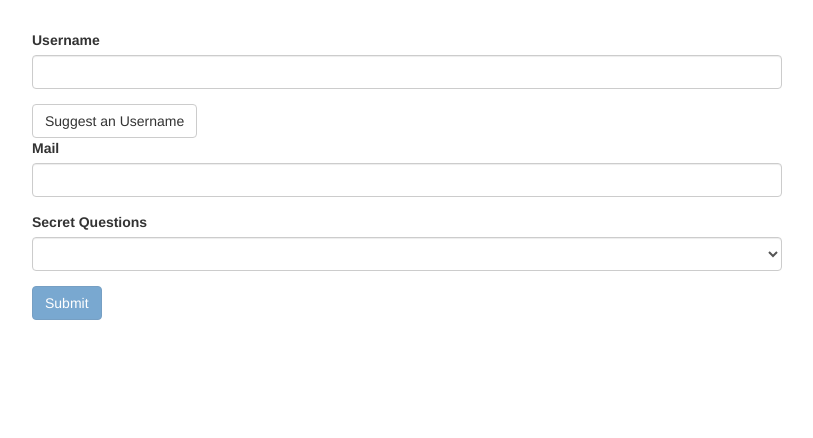
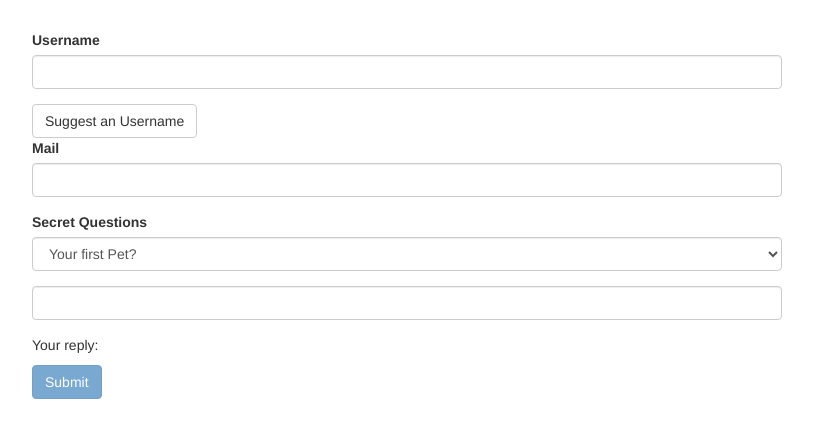
Before and after one commit to BrentGrammer/Angular-forms, an Angular app: page / in a window 1280 px wide. Shown: the top 438 px of the page, without its empty margins (233-1046 px from the left). Built offline with nearby package versions, Linux system fonts and the light colour scheme.

Commit message:
add 1way nad 2way binding to ngModel for default values and immediate access to input values"

```diff
--- a/src/app/app.component.html
+++ b/src/app/app.component.html
@@ -9,7 +9,7 @@
               type="text"
               id="username"
               class="form-control"
-              ngModel
+              [ngModel]=""
               name="username"
             />
           </div>
@@ -22,7 +22,7 @@
               type="email"
               id="email"
               class="form-control"
-              ngModel
+              [ngModel]=""
               name="email"
               required
               email
@@ -35,11 +35,26 @@
         </div>
         <div class="form-group">
           <label for="secret">Secret Questions</label>
-          <select id="secret" class="form-control" ngModel name="secret">
+          <select
+            id="secret"
+            class="form-control"
+            [ngModel]="defaultSelectValue"
+            name="secret"
+          >
             <option value="pet">Your first Pet?</option>
             <option value="teacher">Your first teacher?</option>
           </select>
         </div>
+        <div class="form-group">
+          <input
+            class="textarea"
+            name="questionAnswer"
+            rows="3"
+            [(ngModel)]="answer"
+            class="form-control"
+          />
+        </div>
+        <p>Your reply: {{ answer }}</p>
         <button class="btn btn-primary" type="submit" [disabled]="!f.valid">
           Submit
         </button>
--- a/src/app/app.component.ts
+++ b/src/app/app.component.ts
@@ -8,8 +8,9 @@ import { NgForm } from "@angular/forms";
 })
 export class AppComponent {
   // get local ref for the form element:
-  @ViewChild("f") signupForm: NgForm;
-
+  @ViewChild("f", { static: true }) signupForm: NgForm;
+  defaultSelectValue = "pet";
+  answer: string = "";
   suggestUserName() {
     const suggestedName = "Superuser";
   }
```
